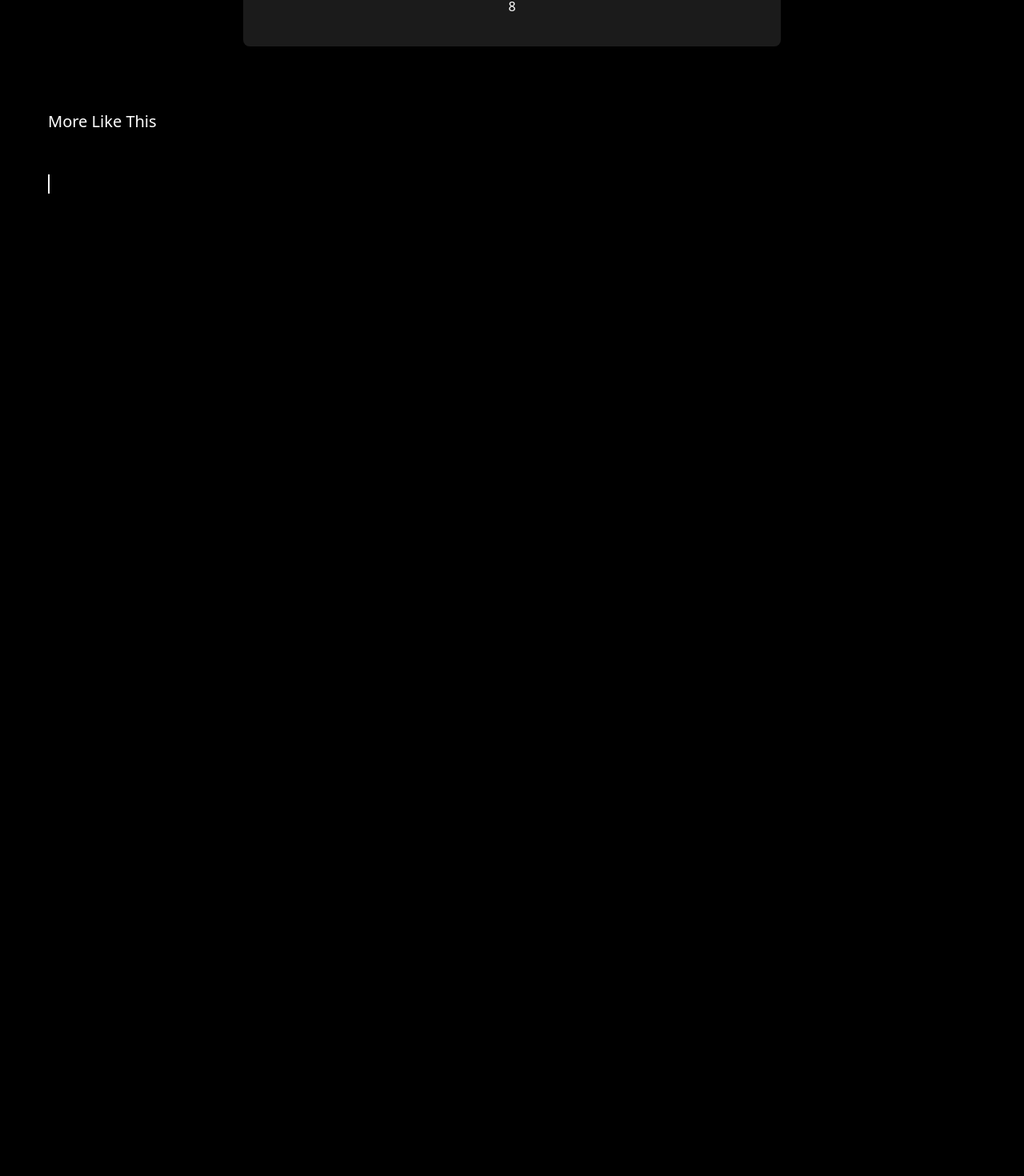
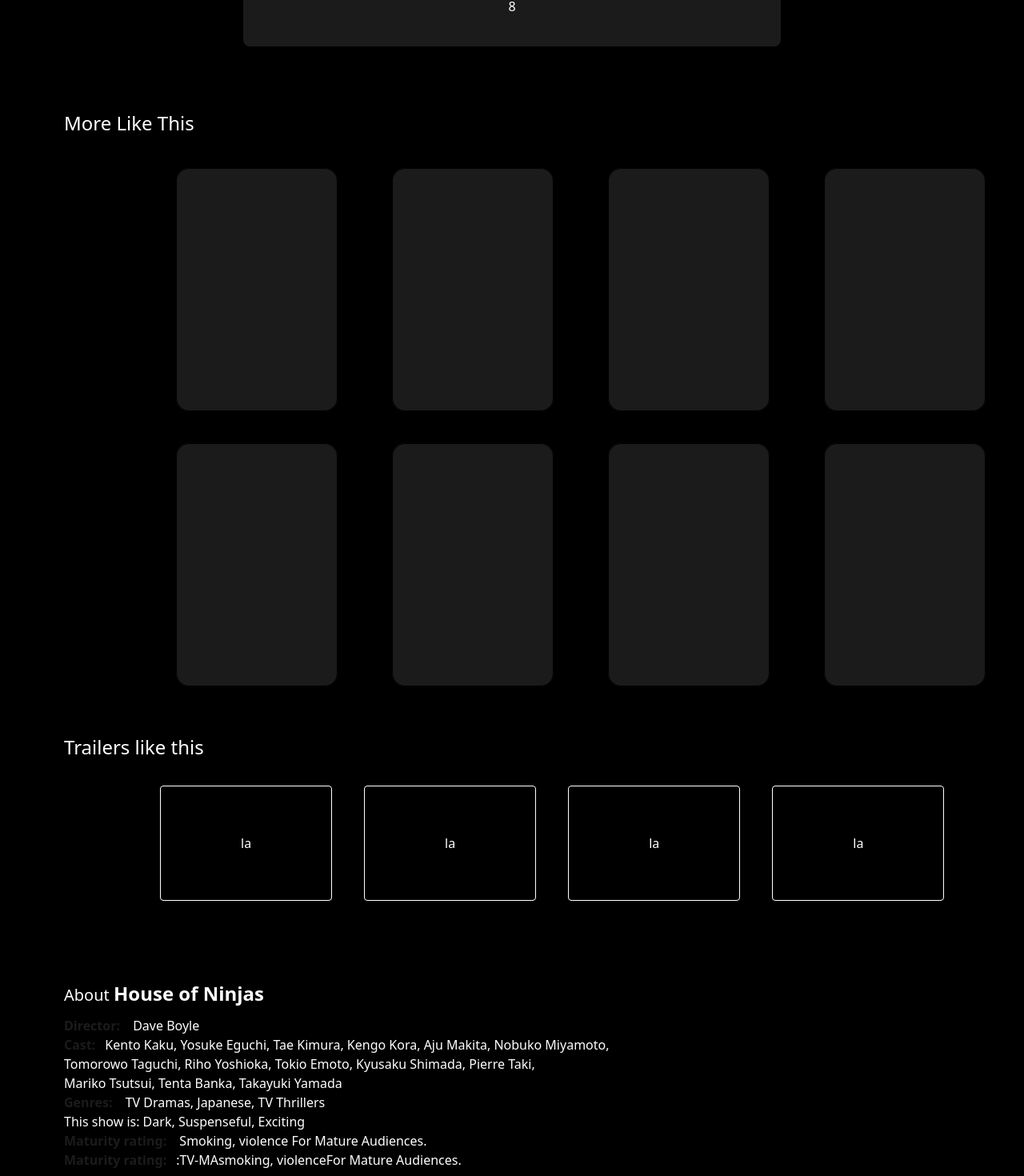
Before and after one commit to Divine234568789/Netflix-Clone, a React (Vite) app: page /Details in a window 1280 px wide. Shown: the part 1754-3224 px from the top of the page at 80% size. Built offline with nearby package versions, Linux system fonts and the light colour scheme.

Commit message:
Applied finishing touches to the UI

```diff
--- a/src/Components/Details.tsx
+++ b/src/Components/Details.tsx
@@ -59,16 +59,57 @@ const Details = () => {
       </article>
 
             </header>
-      <article className='mt-20 h-full w-full'>
-         <div className="relativ h-[300vh] w-full">
+      <article className='mt-20 h-fit w-full'>
+         <div className="relativ h-fit w-full">
         <div>
-          <h2 className="pl-15 text-xl">More Like This</h2>
+          <h2 className="pl-20 text-2xl">More Like This</h2>
 
-          <div className="mt-13 pl-15 space-x-7">
-           <span className='border w-96 h-72'></span>
+          <div className="mt-45 pl-55  space-x-17 items-center ">
+           <span className='border border-black w-96 h-72 p-10 py-35 px-25 rounded-2xl bg-[#1b1b1b]'></span>
+           <span className='border border-black w-96 h-72 p-10 py-35 px-25 rounded-2xl bg-[#1b1b1b]'></span>
+           <span className='border border-black w-96 h-72 p-10 py-35 px-25 rounded-2xl bg-[#1b1b1b]'></span>
+           <span className='border border-black w-96 h-72 p-10 py-35 px-25 rounded-2xl bg-[#1b1b1b]'></span>
+
+          </div>
+           <div className="mt-80 pl-55  space-x-17 items-center ">
+           <span className='border border-black w-96 h-72 p-10 py-35 px-25 rounded-2xl bg-[#1b1b1b]'></span>
+           <span className='border border-black w-96 h-72 p-10 py-35 px-25 rounded-2xl bg-[#1b1b1b]'></span>
+           <span className='border border-black w-96 h-72 p-10 py-35 px-25 rounded-2xl bg-[#1b1b1b]'></span>
+           <span className='border border-black w-96 h-72 p-10 py-35 px-25 rounded-2xl bg-[#1b1b1b]'></span>
 
           </div>
           </div>
+           <div className="w-full h-full mt-50 ">
+          <h2 className='pl-20 text-2xl'>Trailers like this</h2>
+           <div className="mt-23 pl-50 space-x-10">
+            <span className="w-52 h-32 p-5 px-25 py-15 rounded border border-white">
+              la
+            </span>
+            <span className="w-52 h-32 p-5 px-25 py-15 rounded border border-white">
+              la
+            </span>
+            <span className="w-52 h-32 p-5 px-25 py-15 rounded border border-white">
+              la
+            </span>
+            <span className="w-52 h-32 p-5 px-25 py-15 rounded border border-white">
+              la
+            </span>
+          </div>
+                  <div className="mt-40 pl-20">
+                    <h1 className='text-xl '>About <span className='text-2xl font-bold'>House of Ninjas</span></h1>
+                    <div className="mt-3">
+                    <p><span className='font-bold text-[#1b1b1b] pr-3'>Director:</span> Dave Boyle</p>
+                    <p><span className='font-bold text-[#1b1b1b] pr-3'>Cast:</span>Kento Kaku, Yosuke Eguchi, Tae Kimura, Kengo Kora, Aju Makita, Nobuko Miyamoto,<br/>
+                     Tomorowo Taguchi, Riho Yoshioka, Tokio Emoto, Kyusaku Shimada, Pierre Taki, <br/>
+                     Mariko Tsutsui, Tenta Banka, Takayuki Yamada</p>
+                    <p><span className='font-bold text-[#1b1b1b] pr-3'>Genres:</span> TV Dramas, Japanese, TV Thrillers</p>
+                    <p>This show is: Dark, Suspenseful, Exciting</p>
+                    <p><span className='font-bold text-[#1b1b1b] pr-3 '>Maturity rating:</span> Smoking, violence For Mature Audiences.</p>
+                    <p><span className='font-bold text-[#1b1b1b] pr-3 '>Maturity rating:</span>:TV-MAsmoking, violenceFor Mature Audiences.</p>
+                    </div>
+                  </div>
+          </div>
+
         </div>
       </article>
     </section>
```
